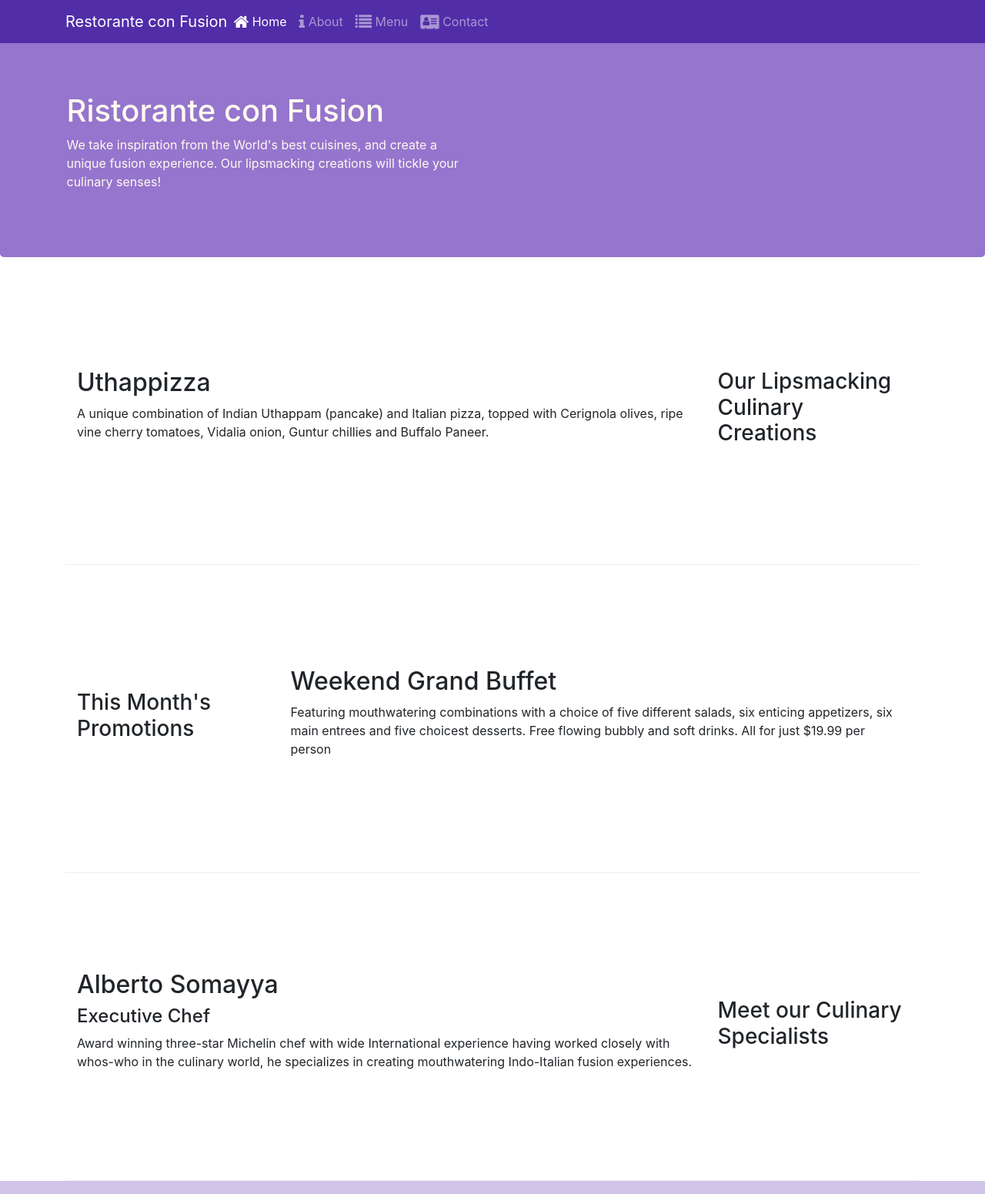
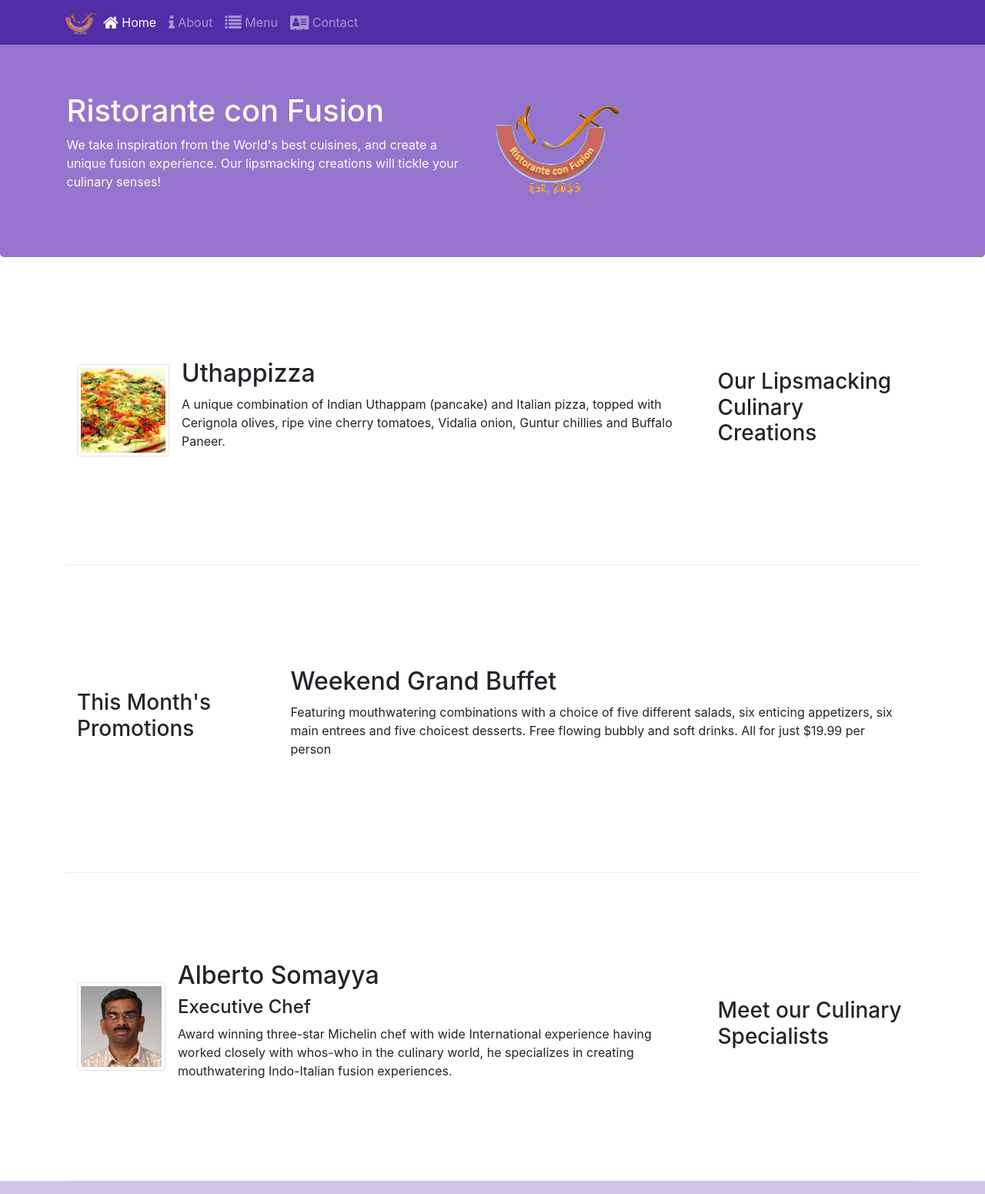
Before and after one commit to souraj239/Sample_Bootstrap_Website, a website: page index.html in a window 1280 px wide. Shown: the top 1551 px of the page at 77% size. Drawn offline with nearby package versions, Linux system fonts and the light colour scheme.

Commit message:
Images and Media

```diff
--- a/index.html
+++ b/index.html
@@ -20,7 +20,7 @@
             <button class="navbar-toggler" type="button" data-toggle="collapse" data-target="#Navbar">
                 <span class="navbar-toggler-icon"></span>
             </button>
-            <a class="navbar-brand mr-auto" herf="#">Restorante con Fusion</a>
+            <a class="navbar-brand mr-auto" herf="#"><img src="img/logo.png" height="30" width="41"></a>
             <div class="collapse navbar-collapse" id="Navbar">
                 <ul class="navbar-nav mr-auto">
                     <li class="nav-item active"><a class="nav-link" href="#"><span class="fa fa-home fa-lg"></span> Home</a></li>
@@ -37,12 +37,13 @@
                 <div class="col-12 col-sm-6">
                     <h1>Ristorante con Fusion</h1>
                     <p>
-                        We take inspiration from the World's best cuisines, and create a
-                        unique fusion experience. Our lipsmacking creations will tickle
+                        We take inspiration from the World's best cuisines, and create a unique fusion experience. Our lipsmacking creations will tickle
                         your culinary senses!
                     </p>
                 </div>
-                <div class="col-12 col-sm"></div>
+                <div class="col-12 col-sm align-self-center">
+                    <img src="img/logo.png" class="img-fluid" alt="logo">
+                </div>
             </div>
         </div>
     </header>
@@ -53,12 +54,17 @@
                 <h3>Our Lipsmacking Culinary Creations</h3>
             </div>
             <div class="col-12 order-sm-first col-sm col-md">
+                <div class="media">
+                    <img class="d-flex mr-3 img-thumbnail align-self-center" src="img/uthappizza.png" alt="utthapizza">
+                    <div class="media-body">
                         <h2>Uthappizza</h2>
                         <p>
                             A unique combination of Indian Uthappam (pancake) and Italian pizza,
                             topped with Cerignola olives, ripe vine cherry tomatoes, Vidalia
                             onion, Guntur chillies and Buffalo Paneer.
                         </p>
+                    </div>
+                </div>
             </div>
         </div>
 
@@ -82,7 +88,11 @@
                 <h3>Meet our Culinary Specialists</h3>
             </div>
             <div class="col-12 col-sm order-sm-first col-md">
-                <h2>Alberto Somayya</h2>
+                <div class="media">
+                    <img class="d-flex mr-3 align-self-center img-thumbnail" src="img/alberto.png" alt="alberto">
+
+                <div class="media-body">
+                <h2 class="mt-0">Alberto Somayya</h2>
                 <h4>Executive Chef</h4>
                 <p>
                     Award winning three-star Michelin chef with wide International
@@ -90,6 +100,8 @@
                     world, he specializes in creating mouthwatering Indo-Italian fusion
                     experiences.
                 </p>
+            </div>
+            </div>
             </div>
         </div>
     </div>
```
Also changed, not shown: aboutus.html (+3 -2 lines), contactus.html (+4 -3 lines), img/alberto.png (added), img/buffet.png (added), img/logo.png (added), img/uthappizza.png (added), 1 other file. Lines whose indentation alone changed are shown as unchanged.
